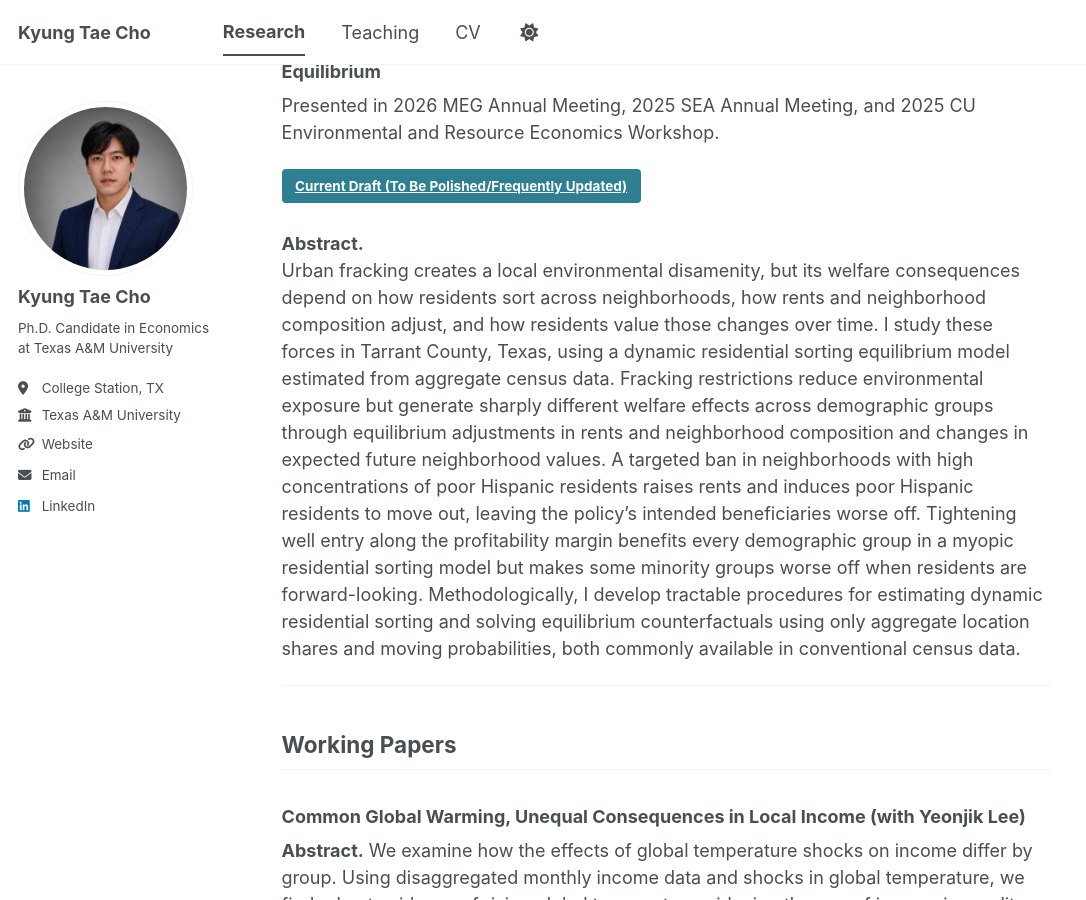
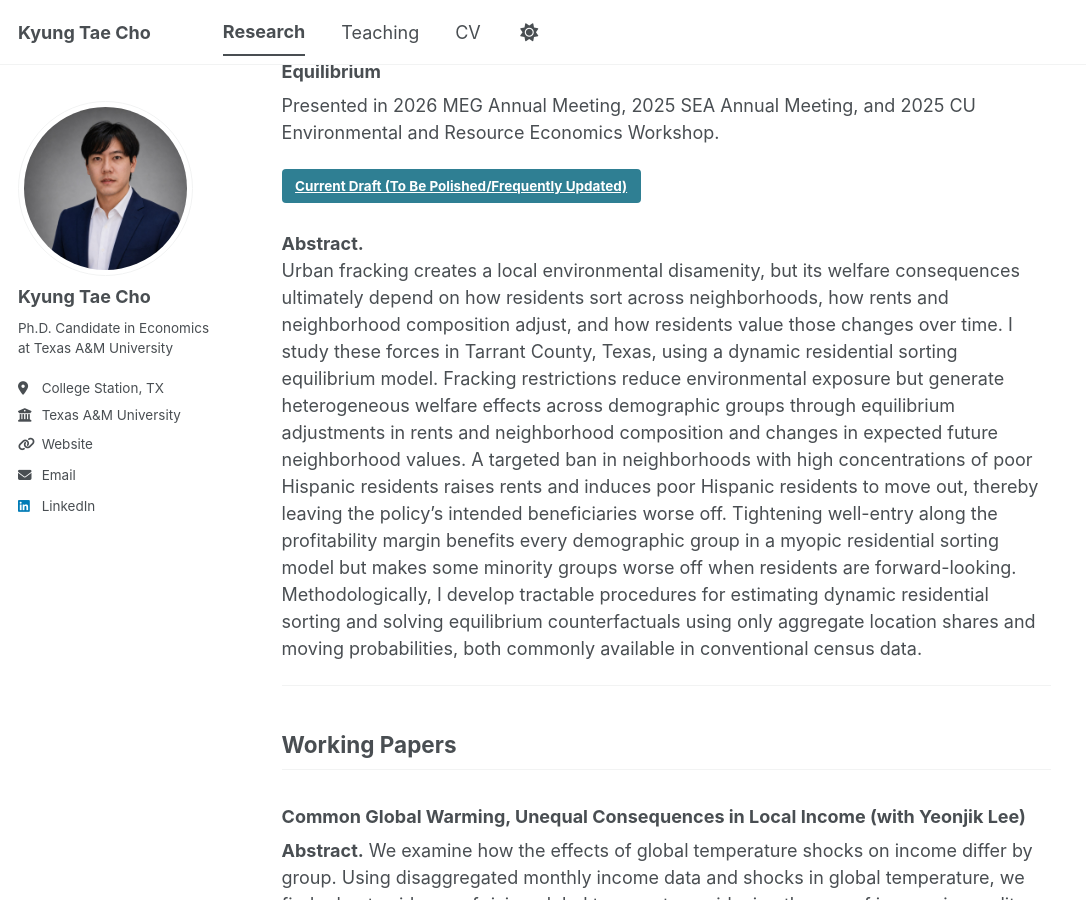
Before and after one commit to KyungtaeCho/KyungtaeCho.github.io, a Jekyll site: the page built from _pages/publications.md, in a window 1280 px wide and 900 px high, scrolled down 224 px. Shown: the whole window, without its empty margins (0-1086 px from the left). Built offline with Jekyll 4.4.1, drawn with Linux system fonts in a browser that asks for light colours; a script bundle is joined from its source files by our own code; library files that are not in the unit come from our copies.

Commit message:
Update publications.md

```diff
--- a/_pages/publications.md
+++ b/_pages/publications.md
@@ -13,7 +13,7 @@ Presented in 2026 MEG Annual Meeting, 2025 SEA Annual Meeting, and 2025 CU Envir
 [Current Draft (To Be Polished/Frequently Updated)](/files/JMP_Draft_Cho.pdf){: .btn .btn--primary}
 
 **Abstract.**
-Urban fracking creates a local environmental disamenity, but its welfare consequences depend on how residents sort across neighborhoods, how rents and neighborhood composition adjust, and how residents value those changes over time. I study these forces in Tarrant County, Texas, using a dynamic residential sorting equilibrium model estimated from aggregate census data. Fracking restrictions reduce environmental exposure but generate sharply different welfare effects across demographic groups through equilibrium adjustments in rents and neighborhood composition and changes in expected future neighborhood values. A targeted ban in neighborhoods with high concentrations of poor Hispanic residents raises rents and induces poor Hispanic residents to move out, leaving the policy's intended beneficiaries worse off. Tightening well entry along the profitability margin benefits every demographic group in a myopic residential sorting model but makes some minority groups worse off when residents are forward-looking. Methodologically, I develop tractable procedures for estimating dynamic residential sorting and solving equilibrium counterfactuals using only aggregate location shares and moving probabilities, both commonly available in conventional census data.
+Urban fracking creates a local environmental disamenity, but its welfare consequences ultimately depend on how residents sort across neighborhoods, how rents and neighborhood composition adjust, and how residents value those changes over time. I study these forces in Tarrant County, Texas, using a dynamic residential sorting equilibrium model. Fracking restrictions reduce environmental exposure but generate heterogeneous welfare effects across demographic groups through equilibrium adjustments in rents and neighborhood composition and changes in expected future neighborhood values. A targeted ban in neighborhoods with high concentrations of poor Hispanic residents raises rents and induces poor Hispanic residents to move out, thereby leaving the policy's intended beneficiaries worse off. Tightening well-entry along the profitability margin benefits every demographic group in a myopic residential sorting model but makes some minority groups worse off when residents are forward-looking. Methodologically, I develop tractable procedures for estimating dynamic residential sorting and solving equilibrium counterfactuals using only aggregate location shares and moving probabilities, both commonly available in conventional census data.
 
 ---
 
```
